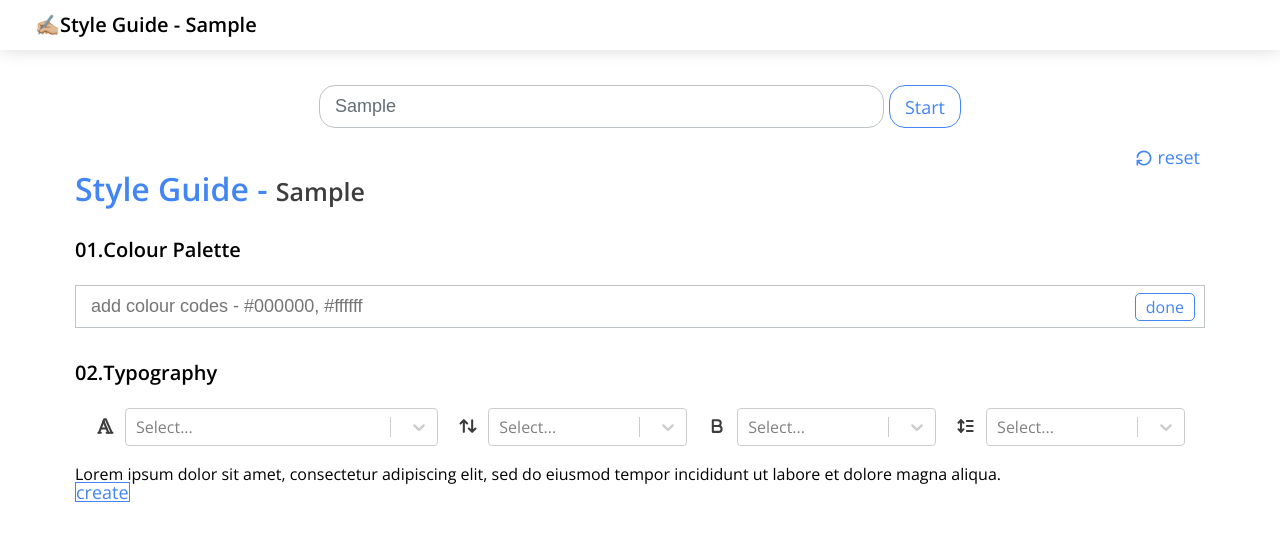
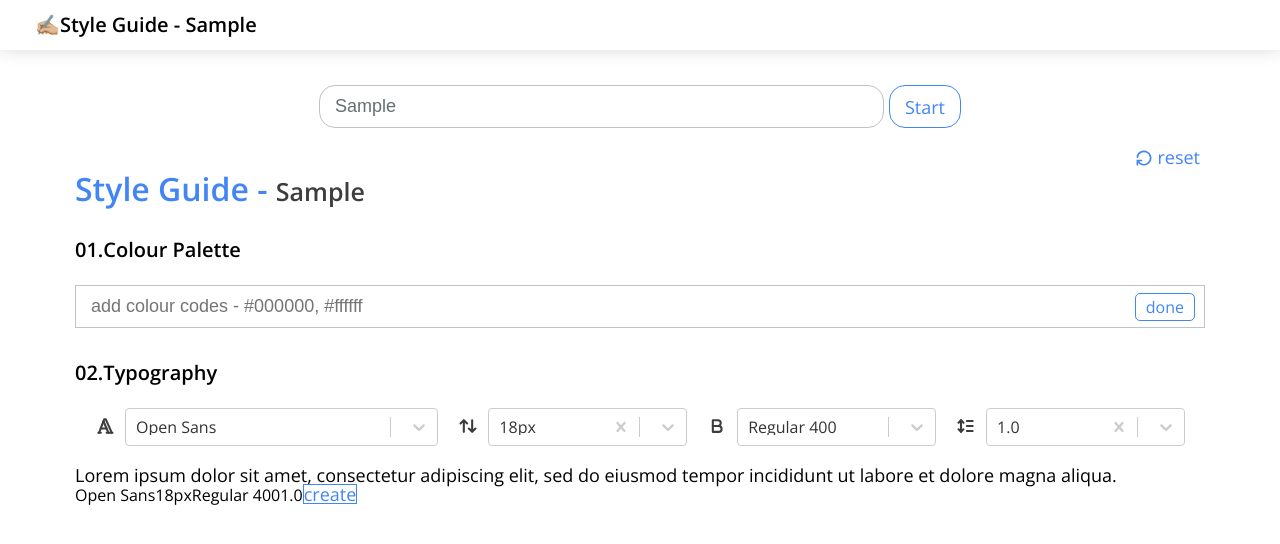
Before and after one commit to minapark127/your_style_guide, a React (Create React App) app: page / in a window 1280 px wide. Both pictures are taken after typing "Sample" into the empty fields and a click on the button "Start". Shown: the top 544 px of the page. Built offline with nearby package versions, Linux system fonts and the light colour scheme.

Commit message:
dynamic typography select bar, display pannel

```diff
--- a/src/Components/Typography.js
+++ b/src/Components/Typography.js
@@ -48,9 +48,25 @@ const customStyles = {
     ...provided,
     margin: "0 0 0 0",
   }),
+  option: (provided, state) => ({
+    ...provided,
+    fontFamily: state.data.font,
+    fontWeight: state.data.weight,
+  }),
+  singleValue: (provided, state) => ({
+    ...provided,
+    fontFamily: state.data.font,
+    fontWeight: state.data.weight,
+  }),
 };
 
 const Display = styled.div``;
+const SampleText = styled.section`
+  font-family: ${(props) => (props.font ? props.font : "Open Sans")};
+  font-size: ${(props) => (props.size ? props.size : "18px")};
+  font-weight: ${(props) => (props.weight ? props.weight : 400)};
+  line-height: ${(props) => (props.lineHeight ? props.lineHeight : 1)};
+`;
 
 const fonts = [
   {
@@ -78,6 +94,7 @@ const fonts = [
 const fontOptions = fonts.map((font) => ({
   value: font.fontName,
   label: font.fontName,
+  font: font.fontName,
 }));
 
 const makeSizeOptions = () => {
@@ -120,6 +137,8 @@ const makeFontWeightOptions = (selectedFont) => {
     const fontWeightOptions = fontWeightArr.map((weight) => ({
       value: weight,
       label: weight,
+      weight: weight.split(" ")[1],
+      font: selectedFont.font,
     }));
 
     return fontWeightOptions;
@@ -134,10 +153,14 @@ const makeFontWeightOptions = (selectedFont) => {
 };
 
 const Typography = () => {
-  const [selectedFont, setSelectedFont] = useState(null);
-  const [selectedSize, setSelectedSize] = useState(null);
-  const [selectedWeight, setSelectedWeight] = useState(null);
-  const [selectedHeight, setSelectedHeight] = useState(null);
+  const [selectedFont, setSelectedFont] = useState(fontOptions[0]);
+  const [selectedSize, setSelectedSize] = useState(makeSizeOptions()[2]);
+  const [selectedWeight, setSelectedWeight] = useState(
+    makeFontWeightOptions(fontOptions[0])[1]
+  );
+  const [selectedHeight, setSelectedHeight] = useState(
+    makeLineHeightOptions()[10]
+  );
 
   return (
     <StyleGuideSection heading="02.Typography">
@@ -183,10 +206,21 @@ const Typography = () => {
       </SelectBar>
 
       <Display>
-        <div>
+        <SampleText
+          font={selectedFont ? selectedFont.font : fontOptions[0]}
+          size={selectedSize ? selectedSize.value : makeSizeOptions()[2]}
+          weight={
+            selectedWeight
+              ? selectedWeight.weight
+              : makeFontWeightOptions(fontOptions[0])[1]
+          }
+          lineHeight={
+            selectedHeight ? selectedHeight.value : makeLineHeightOptions()[10]
+          }
+        >
           Lorem ipsum dolor sit amet, consectetur adipiscing elit, sed do
           eiusmod tempor incididunt ut labore et dolore magna aliqua.
-        </div>
+        </SampleText>
         <span>{selectedFont ? selectedFont.value : null}</span>
         <span>{selectedSize ? selectedSize.value : null}</span>
         <span>{selectedWeight ? selectedWeight.value : null}</span>
```
Also changed, not shown: 1 other file (tests, documents, lock files or other folders).
